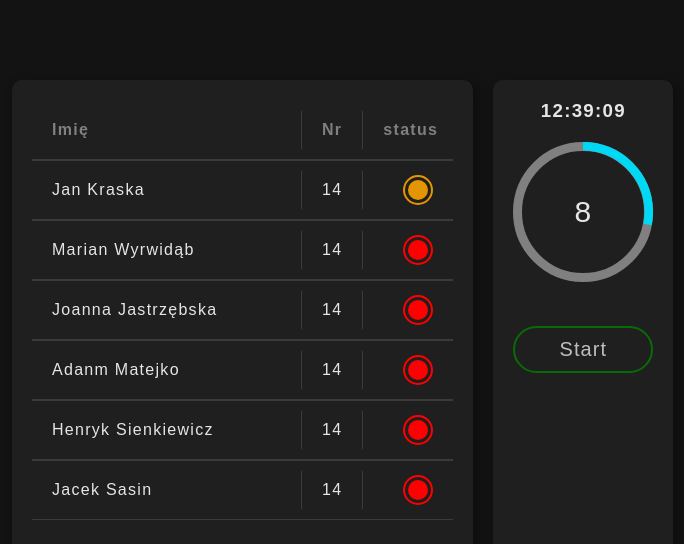
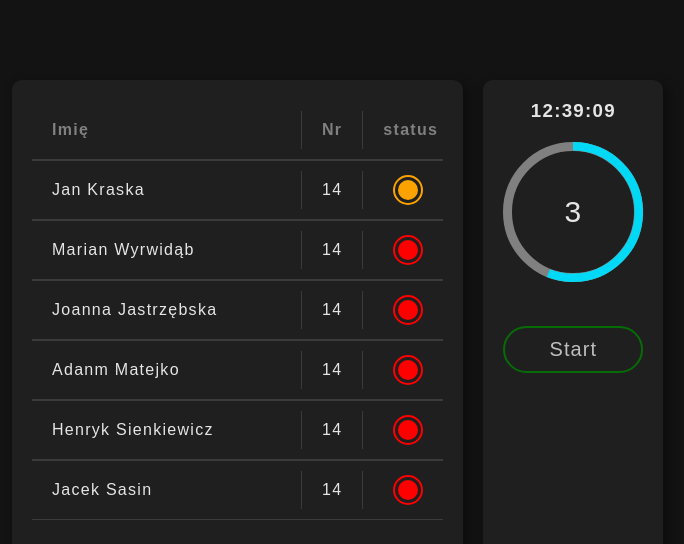
Before and after one commit to LukaszMarciszewski1/RLM-stopwatch, a website built with webpack: page index.html in a window 1280 px wide. Both pictures are taken after a click on the button "Start". Shown: the whole page, without its empty margins (36-720 px from the left). Built offline with nearby package versions, Linux system fonts and the light colour scheme.

Commit message:
add class ActivePlayer and Stopwatch

```diff
--- a/index.html
+++ b/index.html
@@ -23,43 +23,43 @@
                 <div class="name">
                     <h4>Jan Kraska</h4>
                     <p>14</p>
+                    <div class="lamp"></div>
                 </div>
-                <div class="lamp"></div>
             </div>
             <div class="list__item">
                 <div class="name">
                     <h4>Marian Wyrwidąb</h4>
                     <p>14</p>
+                    <div class="lamp"></div>
                 </div>
-                <div class="lamp"></div>
             </div>
             <div class="list__item">
                 <div class="name">
                     <h4>Joanna Jastrzębska</h4>
                     <p>14</p>
+                    <div class="lamp"></div>
                 </div>
-                <div class="lamp"></div>
             </div>
             <div class="list__item">
                 <div class="name">
                     <h4>Adanm Matejko</h4>
                     <p>14</p>
+                    <div class="lamp"></div>
                 </div>
-                <div class="lamp"></div>
             </div>
             <div class="list__item">
                 <div class="name">
                     <h4>Henryk Sienkiewicz</h4>
                     <p>14</p>
+                    <div class="lamp"></div>
                 </div>
-                <div class="lamp"></div>
             </div>
             <div class="list__item">
                 <div class="name">
                     <h4>Jacek Sasin</h4>
                     <p>14</p>
+                    <div class="lamp"></div>
                 </div>
-                <div class="lamp"></div>
             </div>
         </div>
 
@@ -67,7 +67,7 @@
             <div class="time-now"><h3></h3></div>
             <div class="stoper">
                 <div class="circular">
-                    <span>10</span>
+                    <span></span>
                     <div class="progress" id="progress"></div>
                 </div>
             </div>
--- /dev/null
+++ b/js/modules/Active.js
@@ -0,0 +1,20 @@
+export class Active {
+    getActive(){
+      let active = 0
+      return active
+    }
+  }
+
+
+// startPlayers(time, circle) {
+//     this.playerList[this.active].nextElementSibling.classList.add('lamp--preparation')
+//     const status = setInterval(() => {
+//       this.active++
+//       this.playerList[this.active].nextElementSibling.classList.add('lamp--preparation')
+//       if(this.active >= this.playerList.length - 1){
+//         clearInterval(status)
+//         clearInterval(circle)
+//       }
+//       console.log(this.active)
+//     }, time)
+//   }
--- /dev/null
+++ b/js/modules/ActivePlayer.js
@@ -0,0 +1,24 @@
+export class ActivePlayer {
+  constructor(playerList, timeInterval) {
+    this.playerList = playerList;
+    this.timeInterval = timeInterval
+    this.activeList = []
+  }
+
+  getPlayerPrepare(active) {
+    const prepareElement = this.playerList[active]
+    if (active < this.playerList.length) {
+      prepareElement.classList.add('lamp--prepare')
+      this.activeList.push(prepareElement)
+    } else return
+
+    console.log(prepareElement)
+  }
+  getPlayerActive() {
+    const element = this.activeList.find(el => el.classList.contains('lamp--prepare'))
+    if (element) {
+      element.classList.remove('lamp--prepare')
+      element.classList.add('lamp--active')
+    } else return
+  }
+}
--- a/js/modules/Players.js
+++ /dev/null
@@ -1,70 +0,0 @@
-export class Players {
-  constructor(playerList) {
-    this.playerList = document.querySelectorAll(playerList);
-    this.statusLamp = this.playerList.forEach(player => player.nextElementSibling)
-  }
-  startPlayers(time) {
-    let active = 0
-    this.playerList[active].nextElementSibling.classList.add('lamp--preparation')
-    const status = setInterval(() => {
-      active++
-      this.playerList[active].nextElementSibling.classList.add('lamp--preparation')
-      console.log(active)
-      if(active >= this.playerList.length - 1){
-        clearInterval(status)
-        console.log('end')
-      }
-    }, time)
-  }
-}
-
-
-// const startTime = '2021-01-05 22:17:10'
-// let nowTime = document.querySelector('.time-now span')
-// const loadList = document.querySelectorAll('.load')
-// let number = 5
-// const clock = () => {
-//     const time = new Date();
-//     const endTime = new Date(startTime).getTime()
-//     const seconds = time.getSeconds() < 10 ? "0" + time.getSeconds() : time.getSeconds();
-//     const minutes = time.getMinutes() < 10 ? "0" + time.getMinutes() : time.getMinutes();
-//     const hours = time.getHours() < 10 ? "0" + time.getHours() : time.getHours();
-
-//     nowTime.textContent = `${hours}:${minutes}:${seconds}`
-// }
-// setInterval(clock, 1000);
-
-// let active = 0
-
-// const load = ()=>{
-// loadList[active].classList.add('load--active')
-// loadList[active].nextElementSibling.classList.add('lamp--active')
-// active++
-// if(active>=loadList.length){
-//     active = 0
-// }
-// }
-// const btn = document.querySelector('.start')
-// btn.addEventListener('click', ()=>{
-//     setInterval(load, 5000)
-//     btn.lastChild.textContent = 'pasue'
-//     setTimeout(counter, 4000)
-// })
-
-
-// const counter = () =>{
-//   setInterval(()=>{
-//         number--
-//         const counterSpan = document.querySelector('.stoper span')
-//         if(startTime === '2021-01-05 22:17:10'){
-//             counterSpan.textContent = number + 1
-//         }
-//         if(number === 0){
-//             number = 5
-//         }
-//     }, 1000);
-// }
-
-// if(active === loadList.length){
-//     console.log('okkk')
-// }
--- a/js/modules/Start.js
+++ b/js/modules/Start.js
@@ -1,15 +1,23 @@
 // import { Players } from "./Players";
 
-import {Players} from './Players.js';
+import {ActivePlayer} from './ActivePlayer.js';
 import {Time} from './Time.js';
-import {Timer} from './Timer.js';
+import {Stopwatch} from './Stopwatch.js';
+import {Active} from './Active.js';
 
 export class Start{
     constructor(){
-    this.timeInterval = 10000
-    this.players = new Players('.name');
+    this.timeInterval = 5000;
+    this.timeSet = this.timeInterval / 1000
+    this.active = 0
+    this.playerList = [...document.querySelectorAll('.lamp')]
+    let active = 0
+    // this.active = new Active(this.playerList, this.timeInterval)
+    this.activePlayer = new ActivePlayer(this.playerList, this.timeInterval);
     this.time = new Time('.time-now h3')
-    this.timer = new Timer('.circular span', this.timeInterval)
+    this.stopwatch = new Stopwatch('.circular span', this.timeInterval, this.timeSet)
+    this.active = new Active()
+
     this.clock()
     document.querySelector('.start').addEventListener('click', this.startRace.bind(this))
     }
@@ -17,11 +25,18 @@ export class Start{
     clock(){
         setInterval(this.time.getTime, 1000)
     }
+
     startRace(){
-        // setInterval
-        // setTimeout()
-        // console.log(this.players.playerList.length)
-        this.players.startPlayers(this.timeInterval)
-        this.timer.startTimer(this.timeInterval)
+        let active = this.active.getActive()
+        this.stopwatch.startTimer(this.timeSet)
+        this.activePlayer.getPlayerPrepare(active)
+        setInterval(()=>{
+            active++
+            this.activePlayer.getPlayerPrepare(active)
+            this.activePlayer.getPlayerActive(active)
+            this.stopwatch.stopTimer(active, this.playerList)
+
+        },this.timeInterval)
     }
+
 }
--- a/js/modules/Status.js
+++ /dev/null
@@ -1,5 +0,0 @@
-// class Status{
-//     constructor(){
-//         this.statusLamp = []
-//     }
-// }
--- /dev/null
+++ b/js/modules/Stopwatch.js
@@ -0,0 +1,40 @@
+export class Stopwatch {
+    constructor(timerSpan, timeInterval, timeSet) {
+        this.timerSpan = document.querySelector(timerSpan)
+        this.timeSet = timeSet;
+        this.timeInterval = timeInterval
+        this.timerSpan.textContent = timeSet
+        this.circleAnimation
+        this.stopwatchCounter
+        // this.startTimer = this.startTimer.bind(this);
+    }
+    startTimer(time) {
+        const progressBar = new ProgressBar.Circle('#progress', {
+            color: '#00d9f6',
+            strokeWidth: 6,
+            duration: this.timeInterval,
+            easing: 'linear'
+        });
+        progressBar.animate(1);
+
+        this.circleAnimation = setInterval(function () {
+            progressBar.set(0);
+            progressBar.animate(1);
+        }, this.timeInterval);
+
+        this.stopwatchCounter = setInterval(() => {
+            this.timeSet--
+            this.timerSpan.textContent = this.timeSet
+            if (this.timeSet === 1) this.timeSet += time
+        }, 1000)
+    }
+    stopTimer(active, list){
+        if(active === list.length){
+            clearInterval(this.stopwatchCounter)
+            this.timerSpan.textContent = 0
+        }
+        if(active === list.length - 1){
+            clearInterval(this.circleAnimation)
+        }
+    }
+}
--- a/js/modules/Timer.js
+++ /dev/null
@@ -1,95 +0,0 @@
-export class Timer {
-    constructor(timerSpan) {
-        this.timerSpan = document.querySelector(timerSpan)
-        this.timeInterval = 10;
-        this.startTimer = this.startTimer.bind(this);
-    }
-    startTimer() {
-        const progressBar = new ProgressBar.Circle('#progress', {
-            color: '#00d9f6',
-            strokeWidth: 6,
-            duration: 10000,
-            easing: 'linear'
-        });
-        progressBar.animate(1);
-        setInterval(function () {
-            progressBar.set(0);
-            progressBar.animate(1);
-        }, 10000);
-        setInterval(() => {
-            this.timeInterval--
-            this.timerSpan.textContent = this.timeInterval
-            if (this.timeInterval === 1) this.timeInterval += 10
-        }, 1000)
-    }
-}
-
-
-// function loop() {
-//     timer.set(0);
-//     timer.setText('Work');
-//     timer.animate(1, {
-//       duration: 25000
-//     }, function() {
-//       timer.set(0);
-//       timer.setText('Break');
-//       timer.animate(1, {
-//         duration: 5000
-//       },loop);
-//     });
-
-//     loop(); //remove
-//   }
-//   loop();//add
-
-
-
-// window.onload = function onLoad() {
-//     var progressBar =
-//       new ProgressBar.Circle('#progress', {
-//         color: '#00d9f6',
-//         strokeWidth: 6,
-//         duration: 10000,
-//         easing: 'linear'
-//       });
-
-//     progressBar.animate(1);
-//   };
-
-
-
-
-// let active = 0
-
-// const load = ()=>{
-// loadList[active].classList.add('load--active')
-// loadList[active].nextElementSibling.classList.add('lamp--active')
-// active++
-// if(active>=loadList.length){
-//     active = 0
-// }
-// }
-// const btn = document.querySelector('.start')
-// btn.addEventListener('click', ()=>{
-//     setInterval(load, 5000)
-//     btn.lastChild.textContent = 'pasue'
-//     setTimeout(counter, 4000)
-// })
-
-
-// const counter = () =>{
-//   setInterval(()=>{
-//         number--
-//         const counterSpan = document.querySelector('.stoper span')
-//         if(startTime === '2021-01-05 22:17:10'){
-//             counterSpan.textContent = number + 1
-//         }
-//         if(number === 0){
-//             number = 5
-//         }
-//     }, 1000);
-// }
-
-// if(active === loadList.length){
-//     console.log('okkk')
-// }
--- a/sass/_animations.scss
+++ b/sass/_animations.scss
@@ -17,9 +17,12 @@
   }
 @keyframes preparationLamp{
   0%{
-    opacity: 0;
+    opacity: 1;
+  }
+  50%{
+    opacity: 0.7;
   }
   100%{
-    opacity: 100%;
+    opacity: 1;
   }
 }
--- a/sass/_base.scss
+++ b/sass/_base.scss
@@ -55,7 +55,7 @@ button:active {
     border-bottom: 1px solid $itemBg;
   }
   .name{
-      margin: 0 40px 0 20px;
+      padding: 0 20px;
       display: flex;
       align-items: center;
       h4{
@@ -73,7 +73,7 @@ button:active {
     height: 30px;
     border: 2px solid red;
     border-radius: 50%;
-    transform: translateX(-20px);
+    margin-left: 10px;
     position: relative;
     &::before{
       content:'';
@@ -87,9 +87,9 @@ button:active {
       border-radius: 50%;
       }
   }
-  .lamp--preparation{
+  .lamp--prepare{
     border: 2px solid orange;
-    animation: preparationLamp .5s infinite both;
+    animation: preparationLamp 1.5s infinite both;
     &::before{
       background-color: orange;
       }
```
Also changed, not shown: README.md, dist/index.html, dist/main.bundle.js.
